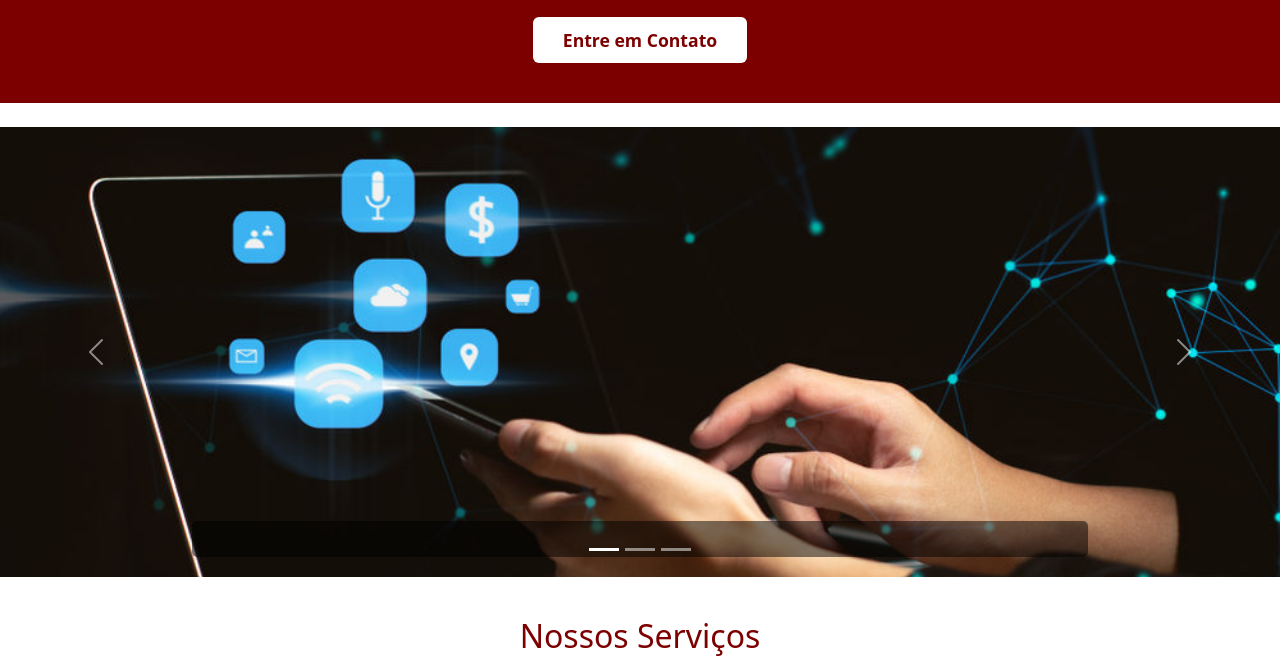
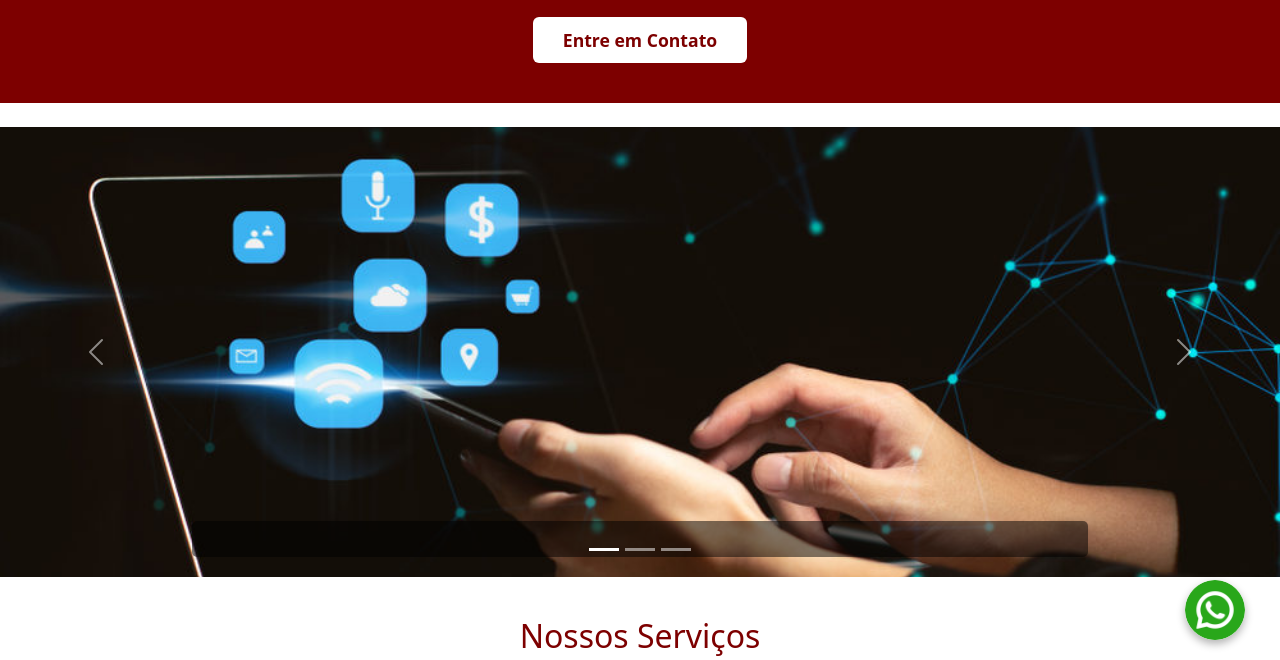
Before and after one commit to SKleinschmidt/landing-page-ro, a plain HTML site: page site-ro-rmk/scr/html/page.html in a window 1280 px wide. Shown: the part 140-800 px from the top of the page. Drawn offline with nearby package versions, Linux system fonts and the light colour scheme.

Commit message:
Atualiza footer links

```diff
--- a/site-ro-rmk/scr/Css/Home.Css
+++ b/site-ro-rmk/scr/Css/Home.Css
@@ -135,3 +135,26 @@ footer a :hover {
     margin-right: 8px;
     vertical-align: middle;
 }
+/*botão flutuante do Watssap*/
+
+.whatsapp-float {
+    position: fixed;
+    width: 60px;
+    height: 60px;
+    bottom: 20px;
+    right: 20px;
+    z-index: 1000;
+    cursor: pointer;
+    border-radius: 50%;
+    box-shadow: 0 4px 8px rgba(0,0,0,0.3);
+    transition: transform 0.3s ease;
+}
+
+.whatsapp-float:hover {
+    transform: scale(1.1);
+}
+.whatsapp-float img {
+    width: 100%;
+    height: 100%;
+    border-radius: 50%;
+}
--- a/site-ro-rmk/scr/html/page.html
+++ b/site-ro-rmk/scr/html/page.html
@@ -149,7 +149,7 @@
             <div class="social-icons">
                 <a href="https://www.facebook.com/profile.php?id=61561929329194" target="_blank"><img src="../../img/facebook.jpg" alt=""></a>
                 <a href="https://www.instagram.com/robertamk_" target="_blank"><img src="../../img/instagram.png" alt=""></a>
-                <a href="https://wa.me/5547991884423" target="_blank"><img src="../../img/watssap.jpg" alt=""></a>
+                <a href="https://wa.me/5547991884423" class="whatsapp-float" target="_blank"><img src="../../img/Watssap.png" alt=""></a>
             </div>
         </div>
 
```
Also changed, not shown: site-ro-rmk/img/Watssap.png (added).
